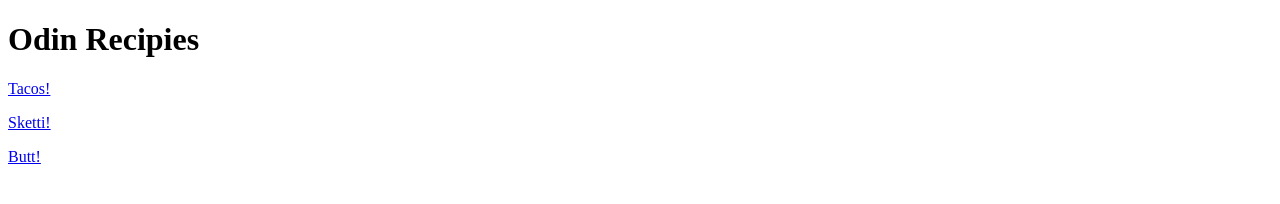
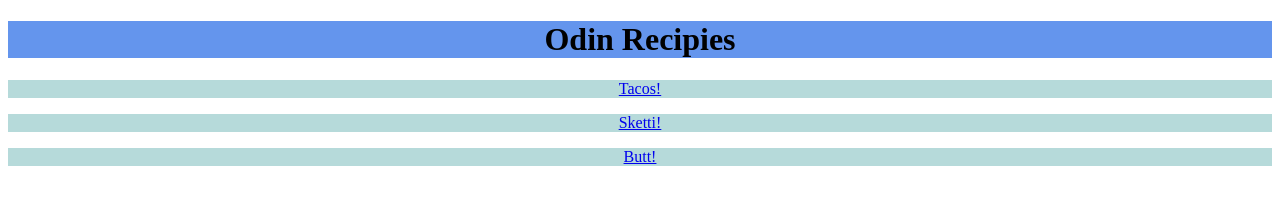
Before and after one commit to ITGuyLevi/odin-recipes, a plain HTML site: page index.html in a window 1280 px wide. Drawn offline with Linux system fonts and the light colour scheme.

Commit message:
Play with colors and style

```diff
--- a/index.html
+++ b/index.html
@@ -3,11 +3,12 @@
     <head>
         <meta charset="UTF-8">
         <title>Odin Recipes... yum!</title>
+        <link rel="stylesheet" href="style.css">
     </head>
     <body>
         <h1>Odin Recipies</h1>
-        <p><a href="./recipes/tacos.html">Tacos!</a></p>
-        <p><a href="./recipes/sketti.html">Sketti!</a></p>
-        <p><a href="./recipes/boston-butt.html">Butt!</a></p>
+        <p class="recipe"><a href="./recipes/tacos.html">Tacos!</a></p>
+        <p class="recipe"><a href="./recipes/sketti.html">Sketti!</a></p>
+        <p class="recipe"><a href="./recipes/boston-butt.html">Butt!</a></p>
     </body>
 </html>
--- /dev/null
+++ b/style.css
@@ -0,0 +1,10 @@
+h1 {
+    background-color: cornflowerblue;
+    text-align: center;
+}
+
+.recipe {
+    background-color: rgb(182, 218, 218);
+    color: white;
+    text-align: center;
+}
```
